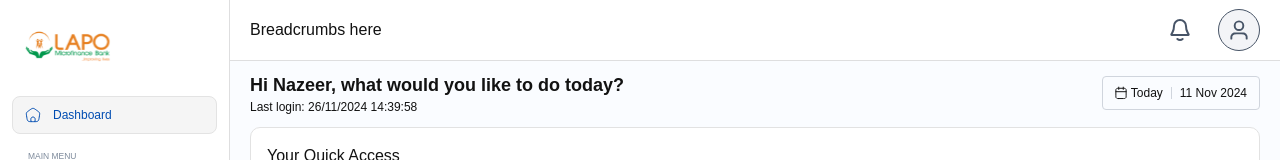
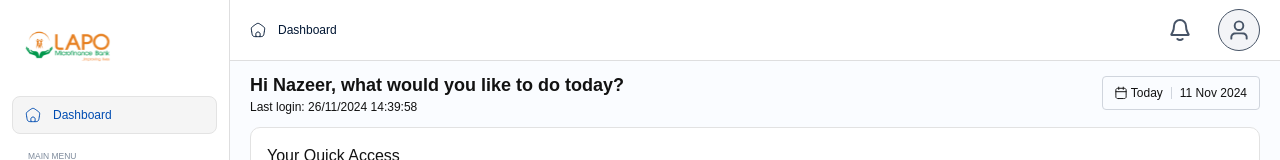
Before and after one commit to d-a-ve/lapo-card-dashboard, a React (Vite) app: page / in a window 1280 px wide. Shown: the top 160 px of the page. Built offline with nearby package versions, Linux system fonts and the light colour scheme; a web font is replaced by a local one.

Commit message:
feat: add breadcrumbs

```diff
--- a/src/components/ layout.tsx
+++ b/src/components/ layout.tsx
@@ -1,4 +1,5 @@
 import { ReactNode } from "react";
+import { Breadcrumbs } from "./breadcrumbs";
 import { BellIcon } from "./icons/bell-icon";
 import { UserIcon } from "./icons/user-icon";
 import { Nav } from "./nav";
@@ -24,7 +25,7 @@ export function RootLayout({ children }: { children: ReactNode }) {
         </aside>
         <main className="ml-[230px] grid min-h-screen grid-rows-[auto_1fr]">
           <div className="sticky top-0 flex w-full items-center justify-between gap-4 border-b border-b-[#dededf] bg-white px-5 py-2">
-            <p>Breadcrumbs here</p>
+            <Breadcrumbs />
             <div className="flex items-center gap-4">
               <button className="p-2.5 text-2xl">
                 <BellIcon />
--- /dev/null
+++ b/src/components/breadcrumbs.tsx
@@ -0,0 +1,50 @@
+import { cn } from "@/lib/utils";
+import { BREADCRUMBS_NAV_LINKS } from "@/nav-link.constants";
+import { ChevronLeft, ChevronRight } from "lucide-react";
+import { useLocation, useNavigate } from "react-router";
+
+export function Breadcrumbs() {
+  const navigate = useNavigate();
+  const path = useLocation().pathname;
+  const splitPath = path.split("/").slice(1);
+  console.log(splitPath);
+
+  if (splitPath.length <= 1) {
+    const link = splitPath[0] || "overview";
+    return (
+      <div className="flex items-center gap-3 text-primary-400">
+        {BREADCRUMBS_NAV_LINKS[link].icon}
+        <p className="text-xs">{BREADCRUMBS_NAV_LINKS[link].label}</p>
+      </div>
+    );
+  }
+
+  return (
+    <div className="flex items-center gap-3 text-xs">
+      <button
+        className="group/back-breadcrumb flex cursor-pointer items-center gap-3 text-gray-600 [&_p_~_*]:text-sm"
+        onClick={() => navigate(-1)}
+      >
+        <ChevronLeft className="size-6" />
+        <p className="leading-none duration-150 group-hover/back-breadcrumb:-translate-x-1">
+          Back
+        </p>
+        {/* <span className="text-sm"> */}
+        {BREADCRUMBS_NAV_LINKS[splitPath[0]].icon}
+        {/* </span> */}
+      </button>
+      {splitPath.map((p, idx, arr) => (
+        <div className="flex items-center gap-3">
+          <ChevronRight className="size-5 stroke-gray-300" />
+          <p
+            className={cn("text-gray-600", {
+              "font-bold": idx === arr.length - 1,
+            })}
+          >
+            {BREADCRUMBS_NAV_LINKS[p].label}
+          </p>
+        </div>
+      ))}
+    </div>
+  );
+}
--- a/src/components/nav.tsx
+++ b/src/components/nav.tsx
@@ -1,95 +1,9 @@
 import { URL_PATH_SEGMENTS } from "@/constants";
 import { cn } from "@/lib/utils";
+import { NAV_LINKS } from "@/nav-link.constants";
 import { NavLink } from "react-router";
-import { BuildingIcon } from "./icons/building-icon";
-import {
-  ATMCard2Icon,
-  CardCheckIcon,
-  CardInclinedIcon,
-} from "./icons/card-icons";
-import { GraphIcon } from "./icons/graph-icon";
 import { HomeIcon } from "./icons/home-icon";
-import { StackedLayerIcon } from "./icons/layers-icon";
-import { ListIcon } from "./icons/list-icon";
 import { LogoutIcon } from "./icons/logout-icon";
-import { MapIcon } from "./icons/map-icon";
-import { SliderHorizontalIcon } from "./icons/sliders-icon";
-import { User2Icon, UserGroupIcon, UserShieldIcon } from "./icons/user-icon";
-
-const NAV_LINKS = [
-  {
-    label: "Branches",
-    href: "/branches",
-    icon: <BuildingIcon />,
-  },
-  {
-    label: "Roles",
-    href: "/roles",
-    icon: <UserShieldIcon />,
-  },
-  {
-    label: "Users",
-    href: "/users",
-    icon: (
-      <span className="-mr-0.5 text-lg">
-        <UserGroupIcon />
-      </span>
-    ),
-  },
-  {
-    label: "Card Scheme",
-    href: "/card-scheme",
-    icon: <SliderHorizontalIcon />,
-  },
-  {
-    label: "Card Profile",
-    href: `/${URL_PATH_SEGMENTS.CARD_PROFILE}`,
-    icon: (
-      <span className="-mr-0.5 text-lg">
-        <CardInclinedIcon />
-      </span>
-    ),
-  },
-  {
-    label: "Card Request",
-    href: `/${URL_PATH_SEGMENTS.CARD_REQUEST}`,
-    icon: <CardCheckIcon />,
-  },
-  {
-    label: "Stock",
-    href: "/stock",
-    icon: <span className="text-lg -mr-0.5"><GraphIcon /></span>,
-  },
-  {
-    label: "Cards",
-    href: "/cards",
-    icon: (
-      <span className="text-lg -mr-0.5">
-        <ATMCard2Icon />
-      </span>
-    ),
-  },
-  {
-    label: "Authorization List",
-    href: "/authorization-list",
-    icon: <ListIcon />,
-  },
-  {
-    label: "Authorization Queue",
-    href: "/authorization-queue",
-    icon: <StackedLayerIcon />,
-  },
-  {
-    label: "Trail",
-    href: "/trail",
-    icon: <MapIcon />,
-  },
-  {
-    label: "Account",
-    href: "/account",
-    icon: <User2Icon />,
-  },
-];
 
 export function Nav() {
   return (
@@ -114,7 +28,9 @@ export function Nav() {
         </li>
         <li>
           <ul className="space-y-1">
-            <li className="pt-4 pl-4 pb-1 text-[0.53rem] text-gray-400">MAIN MENU</li>
+            <li className="pt-4 pb-1 pl-4 text-[0.53rem] text-gray-400">
+              MAIN MENU
+            </li>
             {NAV_LINKS.map(({ icon, label, href }) => (
               <li key={label}>
                 <NavLink
--- a/src/constants.ts
+++ b/src/constants.ts
@@ -4,6 +4,7 @@ export const URL_PATH_SEGMENTS = {
   HOME: "/",
   CARD_PROFILE: "card-profile",
   CARD_PROFILE_CREATE: "card-profile/create",
+  CARD_PROFILE_EDIT: "card-profile/edit",
   CARD_REQUEST: "card-request",
   CARD_REQUEST_VIEW: "card-request/view",
 };
--- a/src/index.css
+++ b/src/index.css
@@ -22,6 +22,7 @@
   --primary-50: hsl(206 100% 97%);
   --primary-200: hsl(214 100% 97%);
   --primary-300: hsl(214 100% 90%);
+  --primary-400: hsl(214 100% 10%);
   --primary-700: hsl(218 80% 46%);
   --primary-foreground: hsl(0 0% 98%);
   --secondary: hsl(0 0% 96.1%);
@@ -74,6 +75,7 @@
   --color-primary-50: var(--primary-50);
   --color-primary-200: var(--primary-200);
   --color-primary-300: var(--primary-300);
+  --color-primary-400: var(--primary-400);
   --color-primary-700: var(--primary-700);
   --color-primary-foreground: var(--primary-foreground);
   --color-secondary: var(--secondary);
--- /dev/null
+++ b/src/nav-link.constants.tsx
@@ -0,0 +1,197 @@
+import { BuildingIcon } from "@/components/icons/building-icon";
+import {
+  ATMCard2Icon,
+  CardCheckIcon,
+  CardInclinedIcon,
+} from "@/components/icons/card-icons";
+import { GraphIcon } from "@/components/icons/graph-icon";
+import { StackedLayerIcon } from "@/components/icons/layers-icon";
+import { ListIcon } from "@/components/icons/list-icon";
+import { MapIcon } from "@/components/icons/map-icon";
+import { SliderHorizontalIcon } from "@/components/icons/sliders-icon";
+import {
+  User2Icon,
+  UserGroupIcon,
+  UserShieldIcon,
+} from "@/components/icons/user-icon";
+import { URL_PATH_SEGMENTS } from "@/constants";
+import { ReactNode } from "react";
+import { HomeIcon } from "./components/icons/home-icon";
+
+export const NAV_LINKS = [
+  {
+    label: "Branches",
+    href: "/branches",
+    icon: <BuildingIcon />,
+  },
+  {
+    label: "Roles",
+    href: "/roles",
+    icon: <UserShieldIcon />,
+  },
+  {
+    label: "Users",
+    href: "/users",
+    icon: (
+      <span className="-mr-0.5 text-lg">
+        <UserGroupIcon />
+      </span>
+    ),
+  },
+  {
+    label: "Card Scheme",
+    href: "/card-scheme",
+    icon: <SliderHorizontalIcon />,
+  },
+  {
+    label: "Card Profile",
+    href: `/${URL_PATH_SEGMENTS.CARD_PROFILE}`,
+    icon: (
+      <span className="-mr-0.5 text-lg">
+        <CardInclinedIcon />
+      </span>
+    ),
+  },
+  {
+    label: "Card Request",
+    href: `/${URL_PATH_SEGMENTS.CARD_REQUEST}`,
+    icon: <CardCheckIcon />,
+  },
+  {
+    label: "Stock",
+    href: "/stock",
+    icon: (
+      <span className="-mr-0.5 text-lg">
+        <GraphIcon />
+      </span>
+    ),
+  },
+  {
+    label: "Cards",
+    href: "/cards",
+    icon: (
+      <span className="-mr-0.5 text-lg">
+        <ATMCard2Icon />
+      </span>
+    ),
+  },
+  {
+    label: "Authorization List",
+    href: "/authorization-list",
+    icon: <ListIcon />,
+  },
+  {
+    label: "Authorization Queue",
+    href: "/authorization-queue",
+    icon: <StackedLayerIcon />,
+  },
+  {
+    label: "Trail",
+    href: "/trail",
+    icon: <MapIcon />,
+  },
+  {
+    label: "Account",
+    href: "/account",
+    icon: <User2Icon />,
+  },
+];
+
+export const BREADCRUMBS_NAV_LINKS: Record<
+  string,
+  { label: string; href: string; icon?: ReactNode }
+> = {
+  overview: {
+    label: "Dashboard",
+    href: `/${URL_PATH_SEGMENTS.HOME}`,
+    icon: <HomeIcon />,
+  },
+  branches: {
+    label: "Branches",
+    href: "/branches",
+    icon: <BuildingIcon />,
+  },
+  roles: {
+    label: "Roles",
+    href: "/roles",
+    icon: <UserShieldIcon />,
+  },
+  users: {
+    label: "Users",
+    href: "/users",
+    icon: (
+      <span className="-mr-0.5 text-lg">
+        <UserGroupIcon />
+      </span>
+    ),
+  },
+  "card-scheme": {
+    label: "Card Scheme",
+    href: "/card-scheme",
+    icon: <SliderHorizontalIcon />,
+  },
+  "card-profile": {
+    label: "Card Profile",
+    href: `/${URL_PATH_SEGMENTS.CARD_PROFILE}`,
+    icon: (
+      <span className="-mr-0.5 text-lg">
+        <CardInclinedIcon />
+      </span>
+    ),
+  },
+  create: {
+    label: "Create Profile",
+    href: `/${URL_PATH_SEGMENTS.CARD_PROFILE_CREATE}`,
+  },
+  edit: {
+    label: "Edit Profile",
+    href: `/${URL_PATH_SEGMENTS.CARD_PROFILE_EDIT}`,
+  },
+  "card-request": {
+    label: "Card Request",
+    href: `/${URL_PATH_SEGMENTS.CARD_REQUEST}`,
+    icon: <CardCheckIcon />,
+  },
+  view: {
+    label: "Request Details",
+    href: `/${URL_PATH_SEGMENTS.CARD_REQUEST_VIEW}`,
+  },
+  stock: {
+    label: "Stock",
+    href: "/stock",
+    icon: (
+      <span className="-mr-0.5 text-lg">
+        <GraphIcon />
+      </span>
+    ),
+  },
+  cards: {
+    label: "Cards",
+    href: "/cards",
+    icon: (
+      <span className="-mr-0.5 text-lg">
+        <ATMCard2Icon />
+      </span>
+    ),
+  },
+  "authorization-list": {
+    label: "Authorization List",
+    href: "/authorization-list",
+    icon: <ListIcon />,
+  },
+  "authorization-queue": {
+    label: "Authorization Queue",
+    href: "/authorization-queue",
+    icon: <StackedLayerIcon />,
+  },
+  trail: {
+    label: "Trail",
+    href: "/trail",
+    icon: <MapIcon />,
+  },
+  account: {
+    label: "Account",
+    href: "/account",
+    icon: <User2Icon />,
+  },
+};
```
